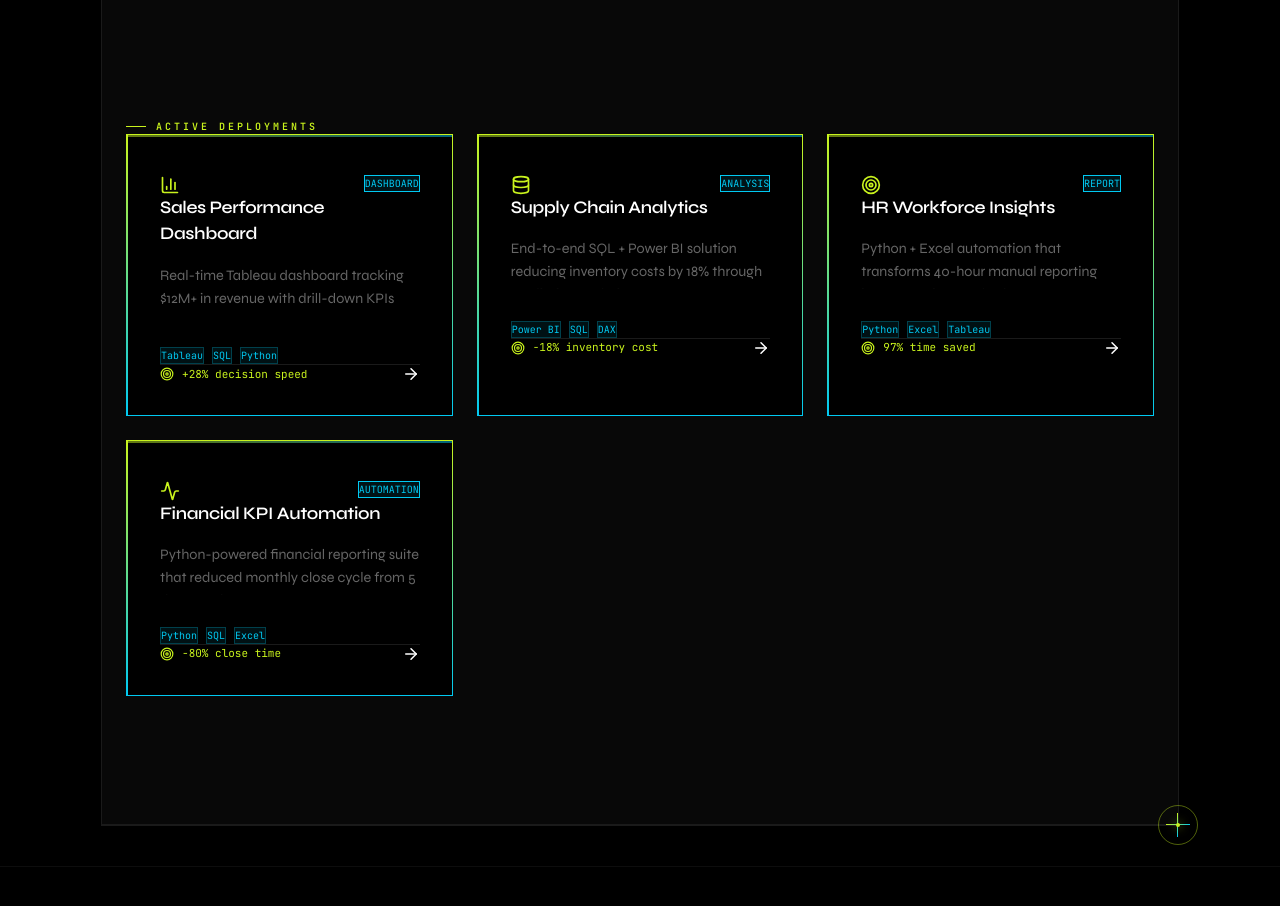
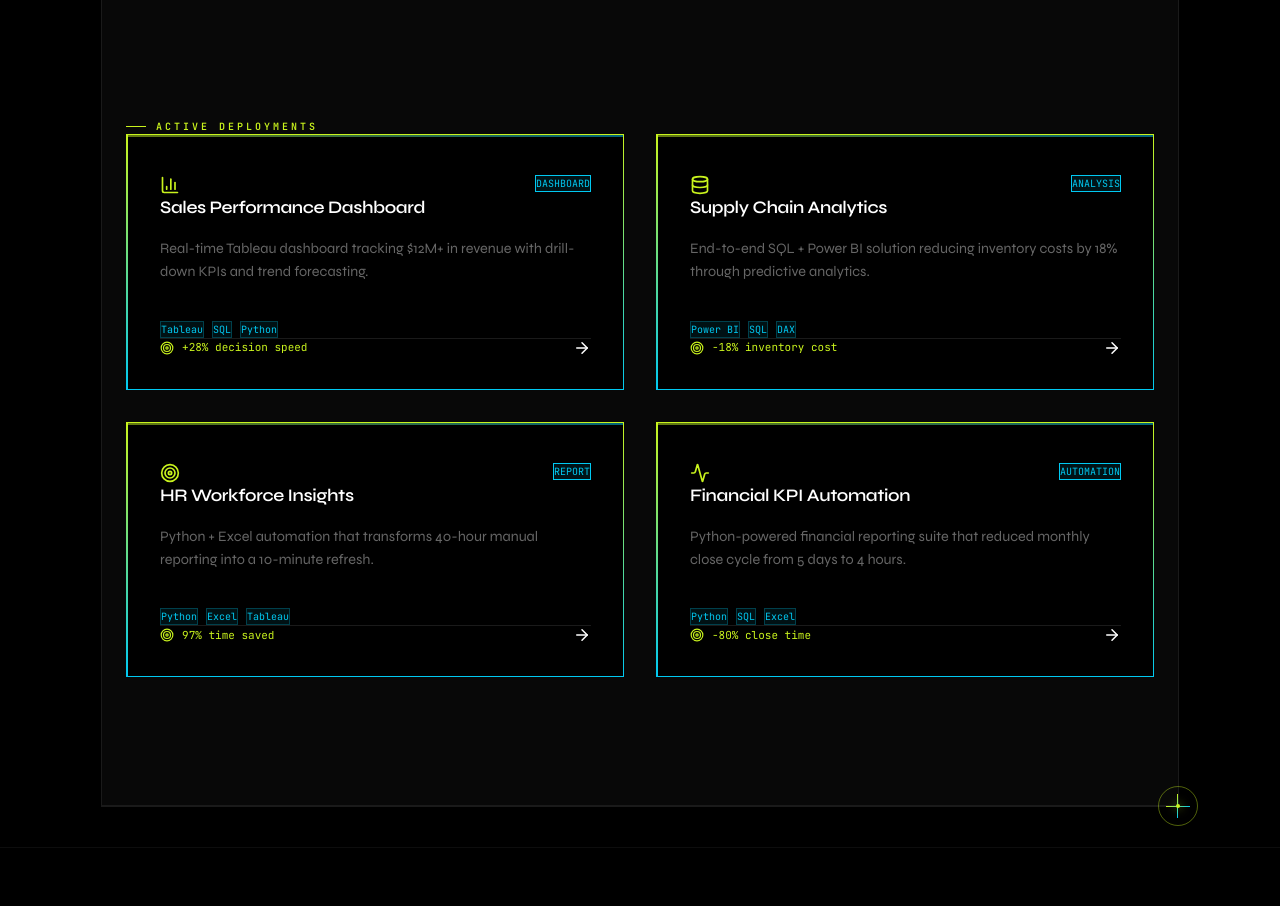
Before and after one commit to sabledattatray/dattasable, a Next.js app: page / in a window 1280 px wide. Shown: the part 1220-2126 px from the top of the page. Built offline with nearby package versions, Linux system fonts and the light colour scheme; no server answers.

Commit message:
style: restructure projects grid to 2x2 layout on desktop

```diff
--- a/app/page.tsx
+++ b/app/page.tsx
@@ -268,7 +268,11 @@ export default function HomePage() {
             <div className="mb-12">
               <TechLabel>Active Deployments</TechLabel>
             </div>
-            <div className="grid-auto-fill-340">
+            <div style={{
+              display: 'grid',
+              gridTemplateColumns: 'repeat(auto-fit, minmax(min(100%, 480px), 1fr))',
+              gap: '2rem'
+            }}>
               {projects.map((p, i) => (
                 <motion.div
                   key={p.title}
```
